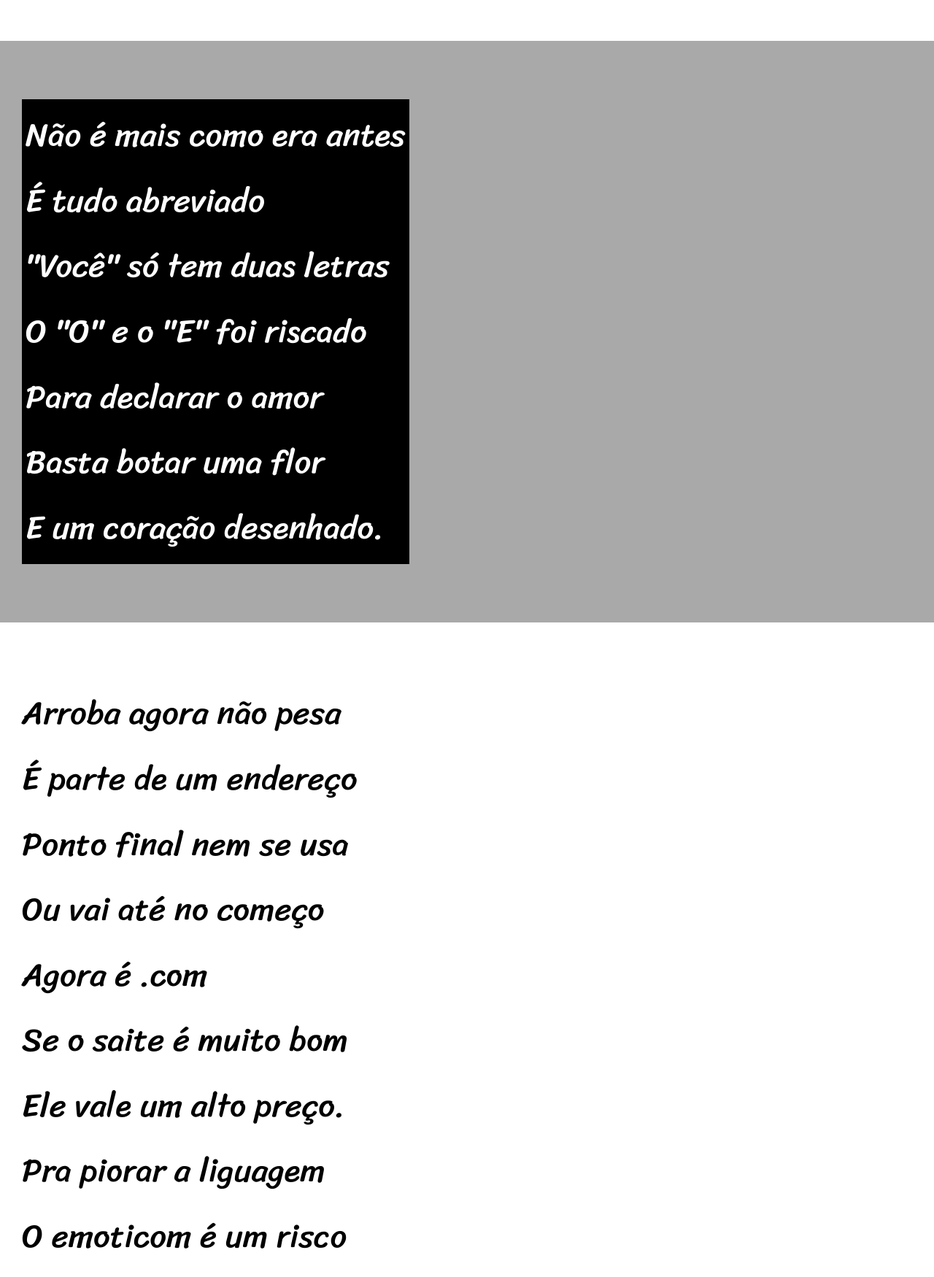
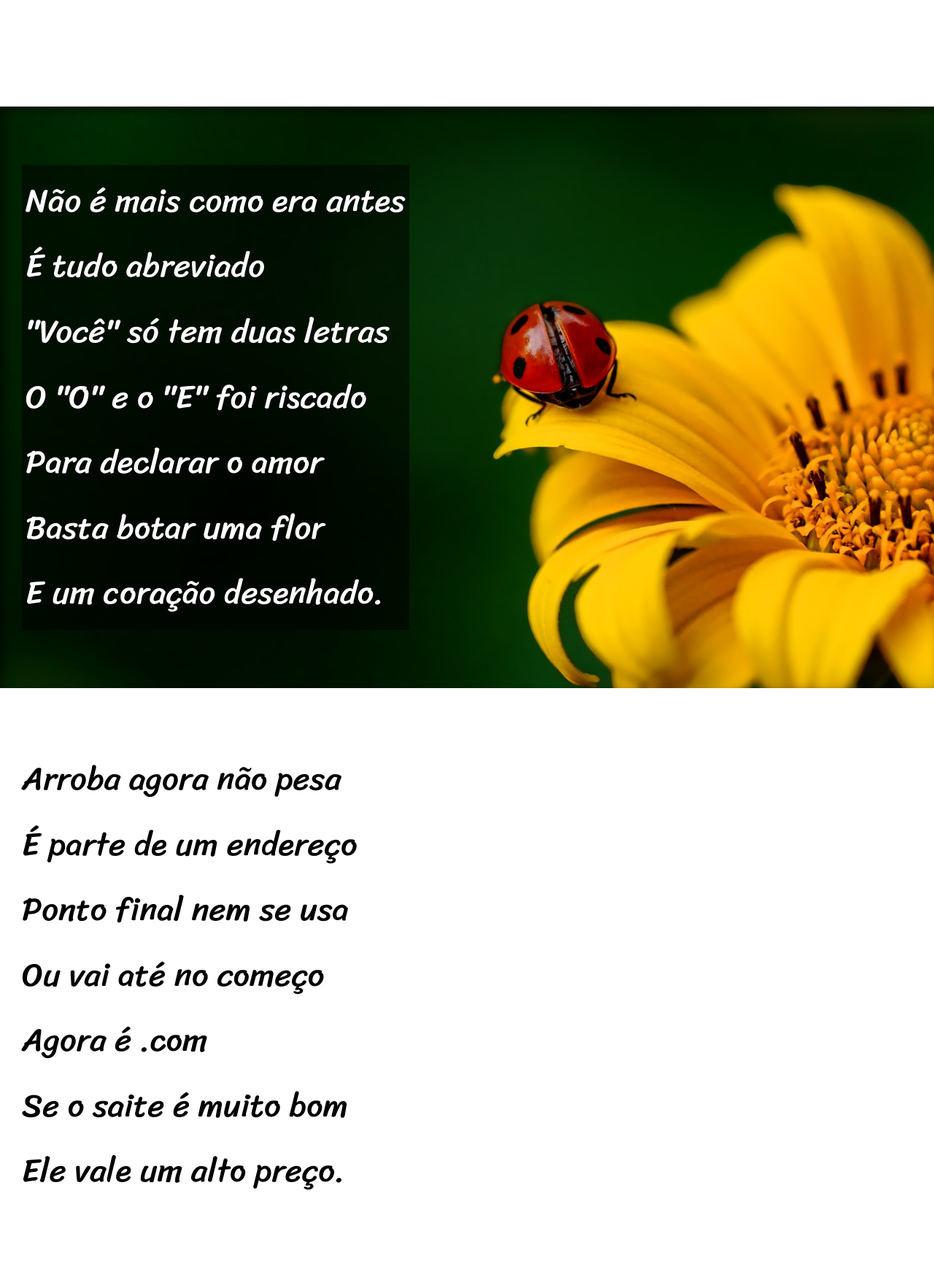
Before and after one commit to FelypeNeri/projeto-cordel, a plain HTML site: page index.html in a window 1280 px wide. Shown: the part 1040-2790 px from the top of the page at 73% size. Drawn offline with Linux system fonts and the light colour scheme.

Commit message:
Atualização final do projeto!

```diff
--- a/estilo/style.css
+++ b/estilo/style.css
@@ -54,6 +54,10 @@ section {
     font-size: 3.5vw;
 }
 
+section > p {
+    padding-bottom: 2em;
+}
+
 section.normal {
     background-color: white;
     color: black;
@@ -62,12 +66,26 @@ section.normal {
 section.imagem {
     background-color: darkgrey;
     color: white;
+    box-shadow: inset 6px 6px 13px 0px rgba(0, 0, 0, 0.482);
+    background-size: cover;
+    background-attachment: fixed;
 }
 
 section.imagem > p {
     display: inline-block;
     padding: 5px;
-    background-color: black;
+    background-color: rgba(0, 0, 0, 0.514);
+    text-shadow: 1px 1px 0px black;
+}
+
+section#img01 {
+    background-image: url("../imagens/background001.jpg");
+    background-position: right center;
+}
+
+section#img02 {
+    background-image: url("../imagens/background002.jpg");
+
 }
 
 footer {
--- a/index.html
+++ b/index.html
@@ -30,7 +30,7 @@
         </p>
     </section>
 
-    <section class="imagem">
+    <section class="imagem" id="img01">
         <p>
             Não é mais como era antes <br>
             É tudo abreviado <br>
@@ -50,7 +50,9 @@
             Ou vai até no começo <br>
             Agora é .com <br>
             Se o saite é muito bom <br>
-            Ele vale um alto preço. <br>
+            Ele vale um alto preço.
+        </p>
+        <p>
             Pra piorar a liguagem <br>
             O emoticom é um risco <br>
             Tem símbolo para tudo <br>
@@ -61,7 +63,7 @@
         </p>
     </section>
 
-    <section class="imagem">
+    <section class="imagem" id="img02">
         <p>
             Tenho saudade das cartas <br>
             Escritas com a própria mão <br>
@@ -81,7 +83,9 @@
             A pessoa foi embora <br>
             Abriu outro aplicativo <br>
             O mundo ficou cativo <br>
-            Da tecnologia do agora. <br>
+            Da tecnologia do agora.
+        </p>
+        <p>
             Felizmente, pra orar <br>
             Não precisa de internet <br>
             Deus escuta todo mundo <br>
```
